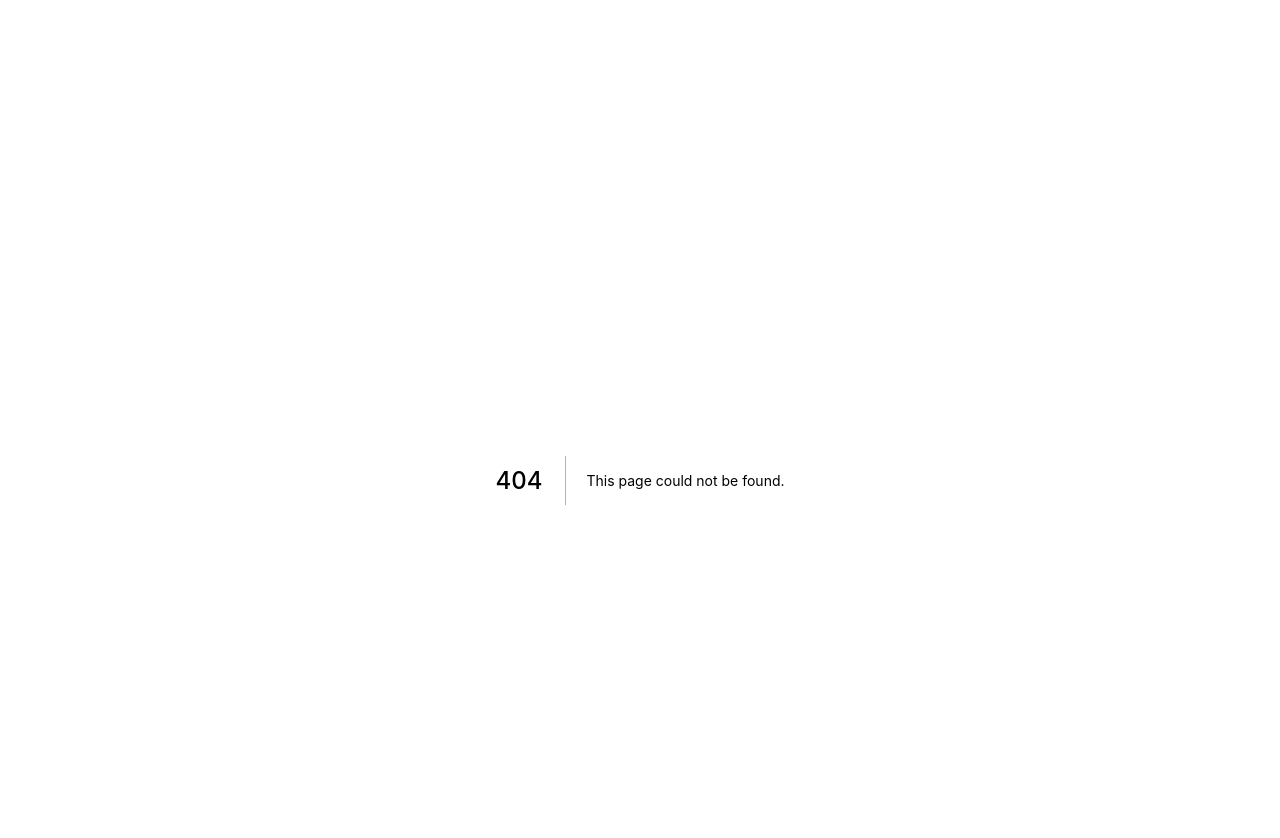
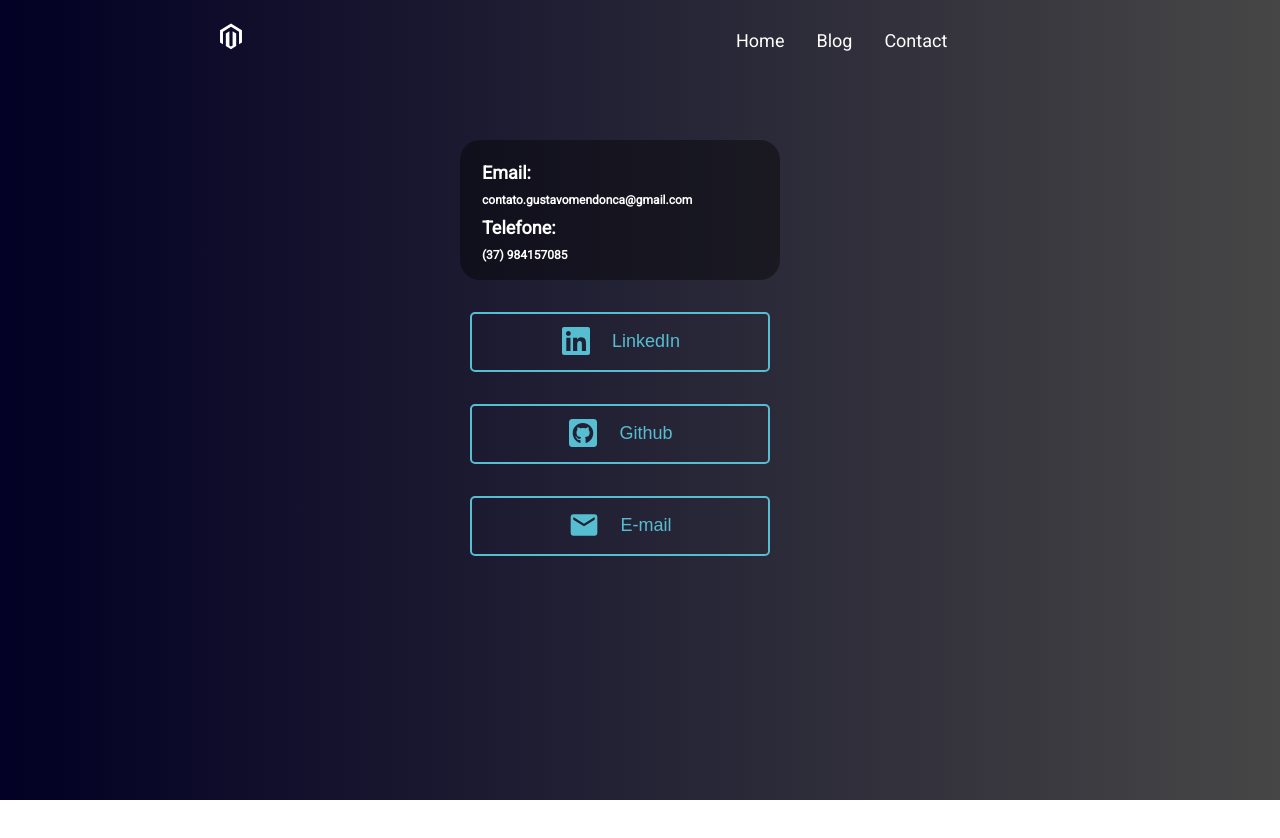
Before and after one commit to GustavoMen/Blog-Portfolio, a Next.js app: page /contact in a window 1280 px wide. Before the commit this address had no page. Shown: the top 838 px of the page. After the commit the page ends 800 px from the top, so only its background shows below. Built offline with nearby package versions, Linux system fonts and the light colour scheme.

Commit message:
contact done

```diff
--- a/package.json
+++ b/package.json
@@ -9,6 +9,7 @@
     "lint": "next lint"
   },
   "dependencies": {
+    "aos": "^2.3.4",
     "graphql": "^16.6.0",
     "graphql-request": "^5.0.0",
     "next": "12.3.1",
--- /dev/null
+++ b/pages/contact.jsx
@@ -0,0 +1,61 @@
+import Head from "next/head";
+
+import {SocialContainer,DivToCopy,CopyItem, BtnContact, LinkedinIcon, DivIconText, GithubIcon, EmailIcon, ItemText } from '../styles/contact.elements'
+
+export default function Contact() {
+
+
+
+  return (
+    <>
+      <Head>
+        <title>Mendonça - Contact</title>
+        <meta name="description" content="Generated by create next app" />
+        <link rel="icon" href="/favicon.ico" />
+      </Head>
+
+          <SocialContainer>
+
+              <DivToCopy>
+                  <CopyItem>Email:</CopyItem>
+                  <ItemText>contato.gustavomendonca@gmail.com</ItemText>
+                  <CopyItem>Telefone:</CopyItem>
+                  <ItemText>(37) 984157085</ItemText>
+              </DivToCopy>
+              <a href="https://www.linkedin.com/in/gustavomen/"
+                  target="_blank"
+                  rel="noreferrer"
+              >
+                <BtnContact>
+                  <DivIconText>
+                      <LinkedinIcon />
+                      LinkedIn
+                  </DivIconText>
+                  </BtnContact>
+              </a>
+              <a href="https://github.com/GustavoMen"
+                  target="_blank"
+                  rel="noreferrer"
+              >
+                <BtnContact>
+                  <DivIconText>
+                      <GithubIcon />
+                      Github
+                  </DivIconText>
+                  </BtnContact>
+              </a>
+              <a href="mailto:contato.gustavomendonca@gmail.com"
+                  target="_blank"
+                  rel="noreferrer"
+              >
+                <BtnContact>
+                  <DivIconText>
+                      <EmailIcon />
+                      E-mail
+                  </DivIconText>
+                  </BtnContact>
+              </a>
+        </SocialContainer>
+    </>
+  );
+}
--- /dev/null
+++ b/styles/contact.elements.js
@@ -0,0 +1,91 @@
+import styled from "styled-components";
+import { FaLinkedin } from "react-icons/fa";
+import { FaGithubSquare } from "react-icons/fa";
+import { MdEmail } from "react-icons/md";
+
+export const DivToCopy = styled.div`
+  background-color: rgba(0, 0, 0, 0.4);
+  width: 320px;
+  height: 140px;
+  margin-right: 40px;
+  padding: 10px;
+  display: flex;
+  flex-direction: column;
+  border-radius: 20px;
+  border: 2px solid transparent;
+  transition: border 0.2s;
+  &:hover {
+    border-color: #57bdd1;
+  }
+  @media screen and (max-width: 478px) {
+    margin-right: 0;
+    width: 250px;
+  }
+`;
+
+export const CopyItem = styled.span`
+  font-weight: bold;
+  color: #fff;
+  margin: 10px;
+  font-size: 18px;
+`;
+
+export const ItemText = styled.span`
+  font-weight: bold;
+  color: #fff;
+  margin-left: 10px;
+  font-size: 12px;
+`;
+
+export const SocialContainer = styled.section`
+  display: flex;
+  flex-direction: column;
+  align-items: center;
+  justify-items: center;
+  margin-top: 60px;
+`;
+
+export const BtnContact = styled.button`
+  margin-top: 32px;
+  margin-right: 40px;
+  height: 60px;
+  width: 300px;
+  border: 2px solid #57bdd1;
+  border-radius: 5px;
+  background: none;
+  color: #57bdd1;
+  transition: ease-out 0.5s;
+  font-size: 18px;
+  padding-bottom: 10px;
+  cursor: pointer;
+  &:hover {
+    background-color: #57bdd1;
+    color: #fff;
+  }
+  @media screen and (max-width: 1000px) {
+    margin-right: 0;
+  }
+  @media screen and (max-width: 478px) {
+    width: 250px;
+  }
+`;
+
+export const DivIconText = styled.div`
+  display: flex;
+  margin: 10px;
+  justify-content: center;
+  align-items: center;
+`;
+
+export const LinkedinIcon = styled(FaLinkedin)`
+  font-size: 2rem;
+  margin-right: 20px;
+`;
+export const GithubIcon = styled(FaGithubSquare)`
+  font-size: 2rem;
+  margin-right: 20px;
+`;
+export const EmailIcon = styled(MdEmail)`
+  font-size: 2rem;
+  margin-right: 20px;
+`;
```
Also changed, not shown: pages/index.jsx (+14 -3 lines), 1 other file (tests, documents, lock files or other folders).
